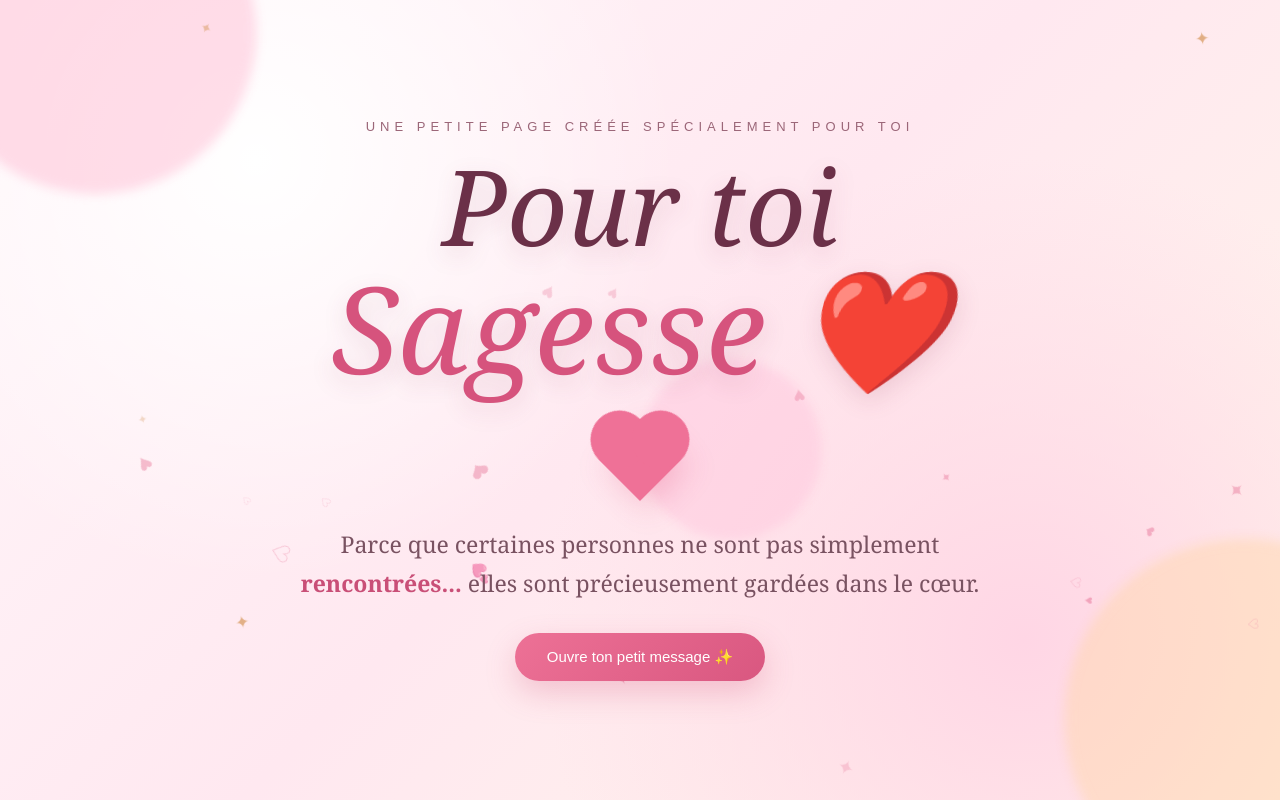
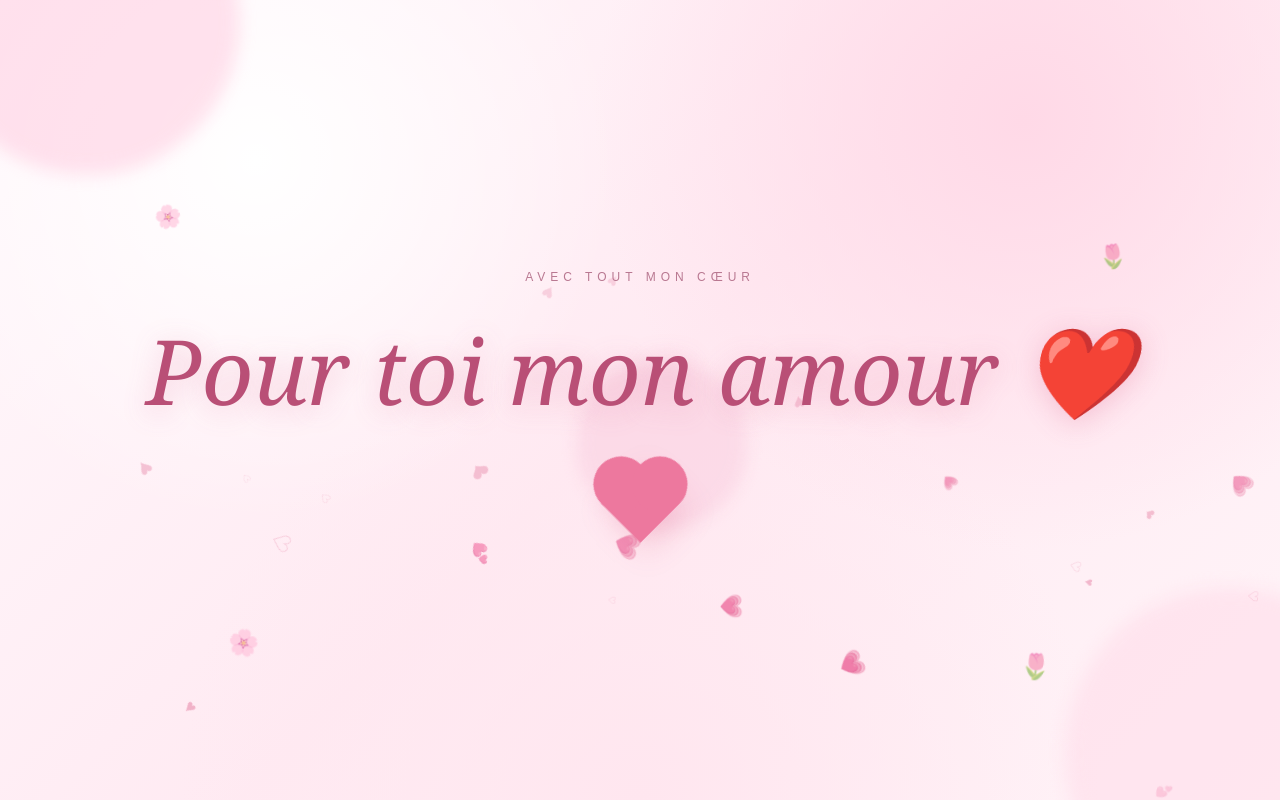
Before and after one commit to phenix245245-lang/Test-01, a plain HTML site: page index.html in a window 1280 px wide. Drawn offline with Linux system fonts and the light colour scheme.

Commit message:
Update index.html

```diff
--- a/index.html
+++ b/index.html
@@ -4,7 +4,7 @@
     <meta charset="UTF-8">
     <meta name="viewport" content="width=device-width, initial-scale=1.0">
 
-    <title>Pour Sagesse ❤️</title>
+    <title>Pour toi mon amour ❤️</title>
 
     <style>
         * {
@@ -16,18 +16,20 @@
         body {
             min-height: 100vh;
             overflow: hidden;
-            font-family: "Georgia", "Times New Roman", serif;
-            color: #4a2634;
+            font-family: Georgia, "Times New Roman", serif;
+
             background:
-                radial-gradient(circle at 20% 20%, #ffffff 0%, transparent 35%),
-                radial-gradient(circle at 80% 80%, #ffd6e5 0%, transparent 40%),
-                linear-gradient(135deg, #fff8fb, #ffe8f0, #fff5e9);
+                radial-gradient(circle at 20% 20%, #ffffff 0%, transparent 30%),
+                radial-gradient(circle at 80% 15%, #ffd9e7 0%, transparent 35%),
+                radial-gradient(circle at 50% 100%, #ffe6ef 0%, transparent 45%),
+                linear-gradient(135deg, #fffafd, #ffeaf2, #fff4f8);
+
+            display: flex;
+            justify-content: center;
+            align-items: center;
         }
 
-        /* =========================
-           FOND ANIMÉ
-        ========================= */
-
+        /* Fond animé */
         .background {
             position: fixed;
             inset: 0;
@@ -38,237 +40,53 @@
         .orb {
             position: absolute;
             border-radius: 50%;
-            filter: blur(5px);
+            filter: blur(8px);
             opacity: .45;
-            animation: floatOrb 10s infinite alternate ease-in-out;
+            animation: float 9s infinite alternate ease-in-out;
         }
 
-        .orb.one {
-            width: 300px;
-            height: 300px;
-            background: #ffb6cf;
+        .orb1 {
+            width: 280px;
+            height: 280px;
+            background: #ffc1d9;
             top: -100px;
             left: -80px;
         }
 
-        .orb.two {
-            width: 350px;
-            height: 350px;
-            background: #ffd7a8;
-            right: -130px;
-            bottom: -100px;
+        .orb2 {
+            width: 320px;
+            height: 320px;
+            background: #ffd5e5;
+            right: -100px;
+            bottom: -120px;
             animation-delay: 2s;
         }
 
-        .orb.three {
-            width: 180px;
-            height: 180px;
-            background: #ffc4dc;
-            left: 50%;
+        .orb3 {
+            width: 170px;
+            height: 170px;
+            background: #f8c8dc;
+            left: 45%;
             top: 45%;
             animation-delay: 4s;
         }
 
-        @keyframes floatOrb {
+        @keyframes float {
             from {
                 transform: translate(0, 0) scale(1);
             }
 
             to {
-                transform: translate(50px, -35px) scale(1.15);
+                transform: translate(45px, -30px) scale(1.15);
             }
         }
 
-        /* =========================
-           PETITES ÉTOILES
-        ========================= */
-
-        .sparkle {
-            position: absolute;
-            color: #d89b62;
-            font-size: 15px;
-            animation: sparkle 3s infinite ease-in-out;
-            opacity: 0;
-        }
-
-        @keyframes sparkle {
-            0%, 100% {
-                opacity: 0;
-                transform: scale(.5) rotate(0deg);
-            }
-
-            50% {
-                opacity: .8;
-                transform: scale(1.2) rotate(180deg);
-            }
-        }
-
-        /* =========================
-           PAGE PRINCIPALE
-        ========================= */
-
-        .hero {
-            position: relative;
-            z-index: 2;
-            min-height: 100vh;
-            display: flex;
-            justify-content: center;
-            align-items: center;
-            text-align: center;
-            padding: 25px;
-        }
-
-        .content {
-            max-width: 850px;
-            animation: entrance 1.8s cubic-bezier(.2,.8,.2,1) forwards;
-            opacity: 0;
-        }
-
-        @keyframes entrance {
-            from {
-                opacity: 0;
-                transform: translateY(45px);
-            }
-
-            to {
-                opacity: 1;
-                transform: translateY(0);
-            }
-        }
-
-        .top-text {
-            font-family: Arial, sans-serif;
-            font-size: 13px;
-            letter-spacing: 5px;
-            text-transform: uppercase;
-            color: #9b6678;
-            margin-bottom: 22px;
-        }
-
-        h1 {
-            font-size: clamp(48px, 10vw, 105px);
-            font-weight: normal;
-            font-style: italic;
-            line-height: .95;
-            color: #6b3048;
-            text-shadow: 0 8px 25px rgba(140, 55, 85, .15);
-        }
-
-        h1 .name {
-            display: block;
-            margin-top: 15px;
-            color: #d6537d;
-            font-size: 1.15em;
-        }
-
-        /* =========================
-           COEUR
-        ========================= */
-
-        .heart-container {
-            margin: 40px auto 30px;
-            position: relative;
-            width: 70px;
-            height: 70px;
-        }
-
+        /* Petits cœurs */
         .heart {
             position: absolute;
-            width: 58px;
-            height: 58px;
-            background: #ef7197;
-            transform: rotate(-45deg);
-            left: 6px;
-            top: 6px;
-            animation: heartbeat 1.7s infinite;
-            box-shadow:
-                0 10px 30px rgba(220, 70, 115, .25);
-        }
-
-        .heart::before,
-        .heart::after {
-            content: "";
-            position: absolute;
-            width: 58px;
-            height: 58px;
-            border-radius: 50%;
-            background: #ef7197;
-        }
-
-        .heart::before {
-            top: -29px;
-            left: 0;
-        }
-
-        .heart::after {
-            left: 29px;
-            top: 0;
-        }
-
-        @keyframes heartbeat {
-            0%, 100% {
-                transform: rotate(-45deg) scale(1);
-            }
-
-            15% {
-                transform: rotate(-45deg) scale(1.12);
-            }
-
-            30% {
-                transform: rotate(-45deg) scale(1);
-            }
-
-            45% {
-                transform: rotate(-45deg) scale(1.08);
-            }
-        }
-
-        /* =========================
-           PHRASE
-        ========================= */
-
-        .subtitle {
-            font-size: clamp(17px, 3vw, 23px);
-            line-height: 1.7;
-            color: #795261;
-            margin-bottom: 30px;
-        }
-
-        .subtitle strong {
-            color: #c94f77;
-        }
-
-        /* =========================
-           BOUTON
-        ========================= */
-
-        .btn {
-            border: none;
-            padding: 15px 32px;
-            border-radius: 50px;
-            background: linear-gradient(135deg, #ed7196, #d95780);
-            color: white;
-            font-family: Arial, sans-serif;
-            font-size: 15px;
-            cursor: pointer;
-            box-shadow: 0 12px 30px rgba(207, 75, 116, .25);
-            transition: .35s ease;
-        }
-
-        .btn:hover {
-            transform: translateY(-4px) scale(1.04);
-            box-shadow: 0 18px 35px rgba(207, 75, 116, .35);
-        }
-
-        /* =========================
-           COEURS FLOTTANTS
-        ========================= */
-
-        .floating-heart {
-            position: absolute;
             bottom: -50px;
-            color: #e8799b;
-            pointer-events: none;
+            color: #e889aa;
+            opacity: 0;
             animation: rise linear forwards;
         }
 
@@ -283,89 +101,174 @@
             }
 
             100% {
-                transform: translateY(-115vh) rotate(360deg) scale(1.25);
+                transform: translateY(-115vh) rotate(360deg) scale(1.2);
                 opacity: 0;
             }
         }
 
-        /* =========================
-           MESSAGE
-        ========================= */
+        /* Contenu principal */
+        .content {
+            position: relative;
+            z-index: 2;
+            text-align: center;
+            padding: 30px;
 
-        .message {
-            position: fixed;
-            inset: 0;
-            z-index: 10;
-            display: flex;
-            align-items: center;
-            justify-content: center;
-            padding: 25px;
-
-            background: rgba(255, 245, 249, .82);
-            backdrop-filter: blur(18px);
-
-            opacity: 0;
-            visibility: hidden;
-            transition: .6s ease;
+            animation: appear 2s ease forwards;
         }
 
-        .message.active {
-            opacity: 1;
-            visibility: visible;
+        @keyframes appear {
+            from {
+                opacity: 0;
+                transform: translateY(25px) scale(.96);
             }
 
-        .message-box {
-            width: min(650px, 100%);
-            padding: 50px 35px;
-            text-align: center;
-
-            background: rgba(255,255,255,.75);
-            border: 1px solid rgba(210, 105, 140, .2);
-            border-radius: 30px;
-
-            box-shadow:
-                0 30px 80px rgba(130, 50, 80, .15);
+            to {
+                opacity: 1;
+                transform: translateY(0) scale(1);
+            }
         }
 
-        .message-box h2 {
-            font-size: clamp(38px, 7vw, 65px);
-            font-weight: normal;
-            font-style: italic;
-            color: #d6537d;
+        .little {
+            font-family: Arial, sans-serif;
+            font-size: 12px;
+            letter-spacing: 5px;
+            text-transform: uppercase;
+            color: #b97891;
             margin-bottom: 25px;
         }
 
-        .message-box p {
-            font-size: 18px;
-            line-height: 1.8;
-            color: #694956;
+        h1 {
+            font-size: clamp(42px, 9vw, 90px);
+            font-weight: normal;
+            font-style: italic;
+            color: #b94f76;
+
+            text-shadow:
+                0 5px 20px rgba(185, 79, 118, .15);
+
+            animation: softGlow 3s infinite ease-in-out;
         }
 
-        .close {
-            margin-top: 30px;
+        @keyframes softGlow {
+            0%, 100% {
+                text-shadow: 0 5px 20px rgba(185, 79, 118, .12);
             }
 
-        /* =========================
-           MOBILE
-        ========================= */
+            50% {
+                text-shadow: 0 5px 30px rgba(224, 103, 145, .35);
+            }
+        }
+
+        /* Gros cœur */
+        .main-heart {
+            width: 55px;
+            height: 55px;
+            background: #ed789e;
+
+            position: relative;
+            margin: 45px auto 0;
+
+            transform: rotate(-45deg);
+            animation: beat 1.5s infinite;
+
+            box-shadow:
+                0 10px 30px rgba(218, 91, 132, .25);
+        }
+
+        .main-heart::before,
+        .main-heart::after {
+            content: "";
+            position: absolute;
+
+            width: 55px;
+            height: 55px;
+
+            border-radius: 50%;
+            background: #ed789e;
+        }
+
+        .main-heart::before {
+            top: -27px;
+            left: 0;
+        }
+
+        .main-heart::after {
+            top: 0;
+            left: 27px;
+        }
+
+        @keyframes beat {
+            0%, 100% {
+                transform: rotate(-45deg) scale(1);
+            }
+
+            20% {
+                transform: rotate(-45deg) scale(1.15);
+            }
+
+            40% {
+                transform: rotate(-45deg) scale(1);
+            }
+
+            60% {
+                transform: rotate(-45deg) scale(1.08);
+            }
+        }
+
+        /* Petites décorations */
+        .flower {
+            position: absolute;
+            font-size: 22px;
+            opacity: .6;
+            animation: rotateFlower 5s infinite ease-in-out;
+        }
+
+        .flower1 {
+            left: 12%;
+            top: 25%;
+        }
+
+        .flower2 {
+            right: 12%;
+            top: 30%;
+            animation-delay: 1s;
+        }
+
+        .flower3 {
+            left: 18%;
+            bottom: 18%;
+            animation-delay: 2s;
+        }
+
+        .flower4 {
+            right: 18%;
+            bottom: 15%;
+            animation-delay: 3s;
+        }
+
+        @keyframes rotateFlower {
+            0%, 100% {
+                transform: rotate(-10deg) scale(1);
+            }
+
+            50% {
+                transform: rotate(10deg) scale(1.15);
+            }
+        }
 
         @media (max-width: 600px) {
 
-            .top-text {
-                font-size: 10px;
+            .little {
+                font-size: 9px;
                 letter-spacing: 3px;
             }
 
             h1 {
-                font-size: 54px;
+                font-size: 46px;
             }
 
-            .subtitle {
-                font-size: 16px;
-            }
-
-            .message-box {
-                padding: 40px 22px;
+            .flower {
+                font-size: 17px;
             }
         }
     </style>
@@ -373,119 +276,49 @@
 
 <body>
 
-    <!-- FOND -->
     <div class="background">
 
-        <div class="orb one"></div>
-        <div class="orb two"></div>
-        <div class="orb three"></div>
+        <div class="orb orb1"></div>
+        <div class="orb orb2"></div>
+        <div class="orb orb3"></div>
+
+        <div class="flower flower1">🌸</div>
+        <div class="flower flower2">🌷</div>
+        <div class="flower flower3">🌸</div>
+        <div class="flower flower4">🌷</div>
 
     </div>
 
-    <!-- PAGE D'ACCUEIL -->
-    <main class="hero">
 
     <div class="content">
 
-            <div class="top-text">
-                Une petite page créée spécialement pour toi
+        <div class="little">
+            Avec tout mon cœur
         </div>
 
         <h1>
-                Pour toi
-                <span class="name">
-                    Sagesse ❤️
-                </span>
+            Pour toi mon amour ❤️
         </h1>
 
-            <div class="heart-container">
-                <div class="heart"></div>
-            </div>
-
-            <p class="subtitle">
-                Parce que certaines personnes ne sont pas simplement
-                <br>
-                <strong>rencontrées...</strong>
-                elles sont précieusement gardées dans le cœur.
-            </p>
-
-            <button class="btn" id="openMessage">
-                Ouvre ton petit message ✨
-            </button>
+        <div class="main-heart"></div>
 
     </div>
 
-    </main>
-
-
-    <!-- MESSAGE -->
-    <section class="message" id="message">
-
-        <div class="message-box">
-
-            <h2>
-                Pour Sagesse ❤️
-            </h2>
-
-            <p>
-                Sagesse, cette petite page est pour toi.
-                <br><br>
-
-                Il y a des personnes qui arrivent dans notre vie
-                et qui rendent les choses simplement plus belles.
-                <br><br>
-
-                Alors aujourd'hui, je voulais simplement te rappeler
-                que tu es une personne <strong>précieuse</strong>.
-                <br><br>
-
-                ❤️
-            </p>
-
-            <button class="btn close" id="closeMessage">
-                Retour
-            </button>
-
-        </div>
-
-    </section>
-
 
     <script>
-
-        const message = document.getElementById("message");
-        const openMessage = document.getElementById("openMessage");
-        const closeMessage = document.getElementById("closeMessage");
-
-
-        /* OUVRIR LE MESSAGE */
-
-        openMessage.addEventListener("click", () => {
-            message.classList.add("active");
-        });
-
-
-        /* FERMER LE MESSAGE */
-
-        closeMessage.addEventListener("click", () => {
-            message.classList.remove("active");
-        });
-
-
-        /* COEURS FLOTTANTS */
 
         function createHeart() {
 
             const heart = document.createElement("div");
 
-            heart.className = "floating-heart";
+            heart.className = "heart";
 
             const symbols = [
                 "♥",
                 "♡",
                 "❤",
                 "💕",
-                "✦"
+                "💗"
             ];
 
             heart.textContent =
@@ -509,47 +342,10 @@
             }, 14000);
         }
 
-
         setInterval(createHeart, 500);
 
-
-        /* ÉTOILES */
-
-        function createSparkle() {
-
-            const sparkle = document.createElement("div");
-
-            sparkle.className = "sparkle";
-            sparkle.textContent = "✦";
-
-            sparkle.style.left =
-                Math.random() * 100 + "vw";
-
-            sparkle.style.top =
-                Math.random() * 100 + "vh";
-
-            sparkle.style.animationDelay =
-                Math.random() * 3 + "s";
-
-            document
-                .querySelector(".background")
-                .appendChild(sparkle);
-
-            setTimeout(() => {
-                sparkle.remove();
-            }, 6000);
-        }
-
-
-        setInterval(createSparkle, 700);
-
-
-        /* CŒURS AU DÉMARRAGE */
-
-        for (let i = 0; i < 10; i++) {
-
-            setTimeout(createHeart, i * 300);
-
+        for (let i = 0; i < 12; i++) {
+            setTimeout(createHeart, i * 250);
         }
 
     </script>
```
Lines whose indentation alone changed are shown as unchanged.
